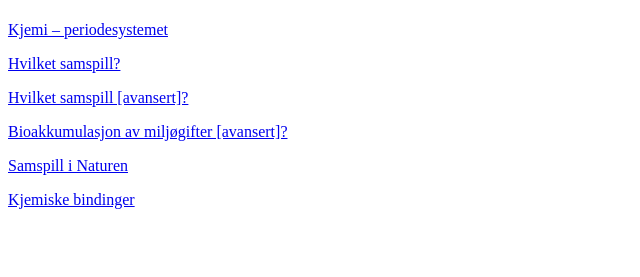
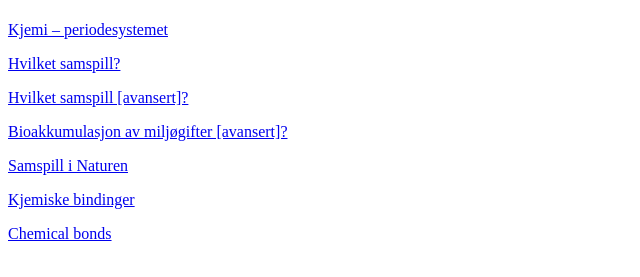
Before and after one commit to hallvardyndestad/Naturfag, a plain HTML site: page index.html in a window 1280 px wide. Shown: the part 59-336 px from the top of the page, without its empty margins (0-640 px from the left). Drawn offline with Linux system fonts and the light colour scheme.

Commit message:
Update index.html

```diff
--- a/index.html
+++ b/index.html
@@ -19,6 +19,8 @@
     <a href="Samspill_i_naturen.html">Samspill i Naturen</a>
   <p>
     <a href="kjemi_aktiviteter.html">Kjemiske bindinger</a>
+  <p>
+    <a href="chemistry_activities.html">Chemical bonds</a>
   </p>
 </body>
 </html>
```
